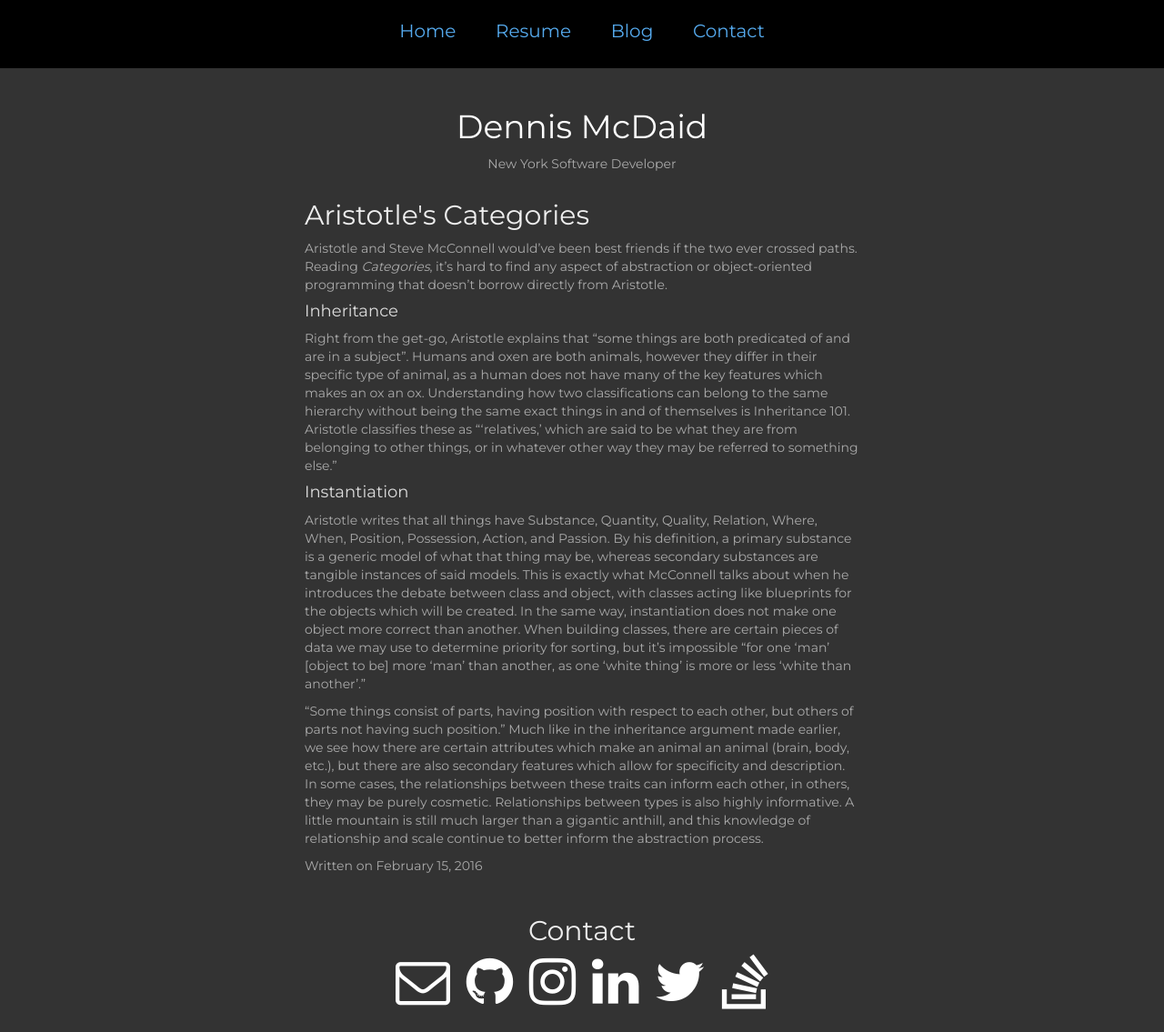
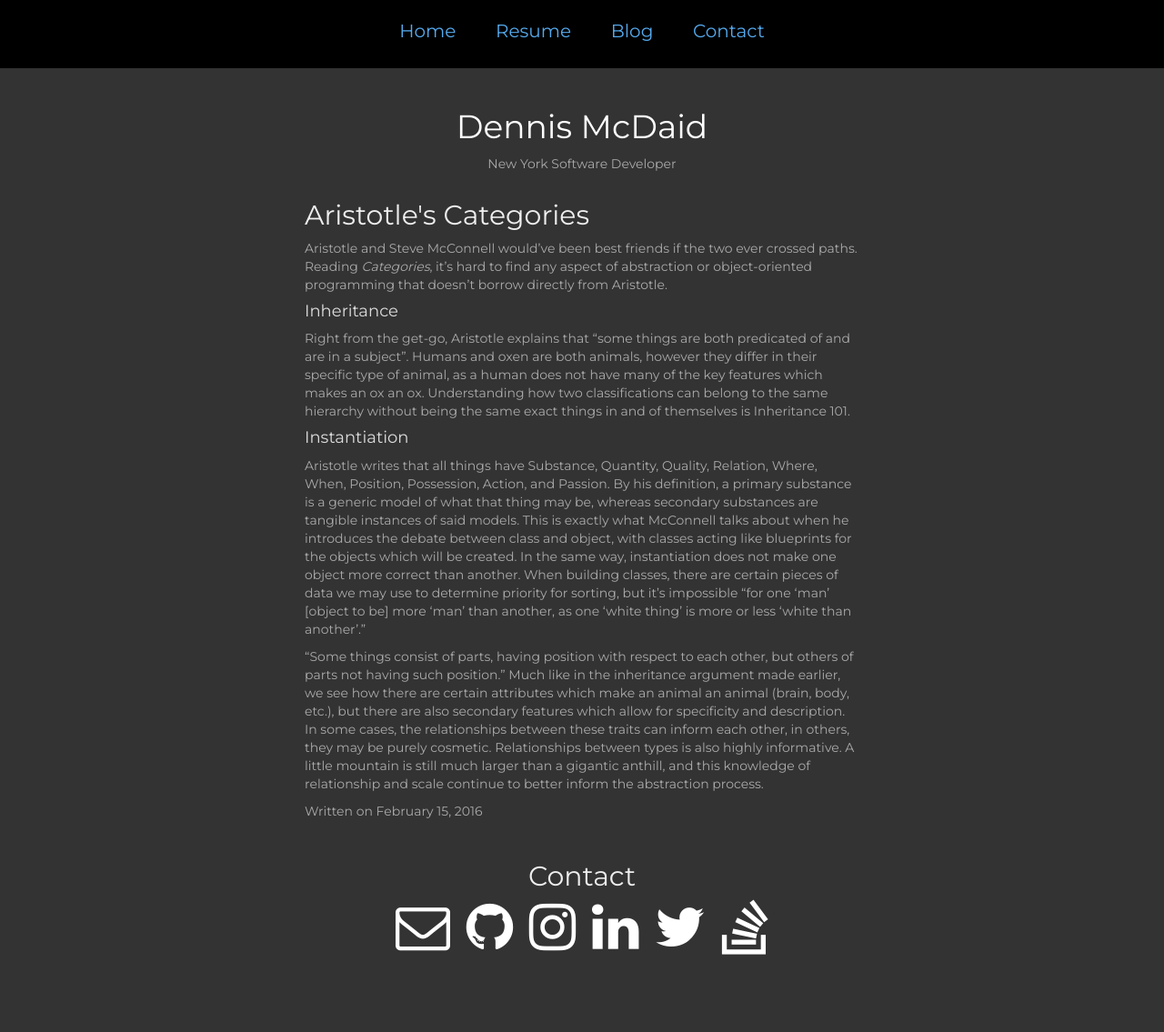
Before and after one commit to dns-mcdaid/dns-mcdaid.github.io, a Jekyll site: the page built from _posts/2016-02-15-Categories.md, in a window 1280 px wide and 1135 px high. Shown: the whole window at 91% size. Built offline with Jekyll 4.4.1, drawn with Linux system fonts in a browser that asks for light colours; nearby versions of some CDN libraries.

Commit message:
Revert "Change some blog text"
This reverts commit ed9ae4d26bca21c744b24f9ff71ac6d59e8787a6.

```diff
--- a/_posts/2016-02-15-Categories.md
+++ b/_posts/2016-02-15-Categories.md
@@ -7,7 +7,7 @@ Aristotle and Steve McConnell would've been best friends if the two ever crossed
 
 #### Inheritance
 
-Right from the get-go, Aristotle explains that "some things are both predicated of and are in a subject". Humans and oxen are both animals, however they differ in their specific type of animal, as a human does not have many of the key features which makes an ox an ox. Understanding how two classifications can belong to the same hierarchy without being the same exact things in and of themselves is Inheritance 101. Aristotle classifies these as "'relatives,' which are said to be what they are from belonging to other things, or in whatever other way they may be referred to something else."
+Right from the get-go, Aristotle explains that "some things are both predicated of and are in a subject". Humans and oxen are both animals, however they differ in their specific type of animal, as a human does not have many of the key features which makes an ox an ox. Understanding how two classifications can belong to the same hierarchy without being the same exact things in and of themselves is Inheritance 101.
 
 #### Instantiation
 
```
